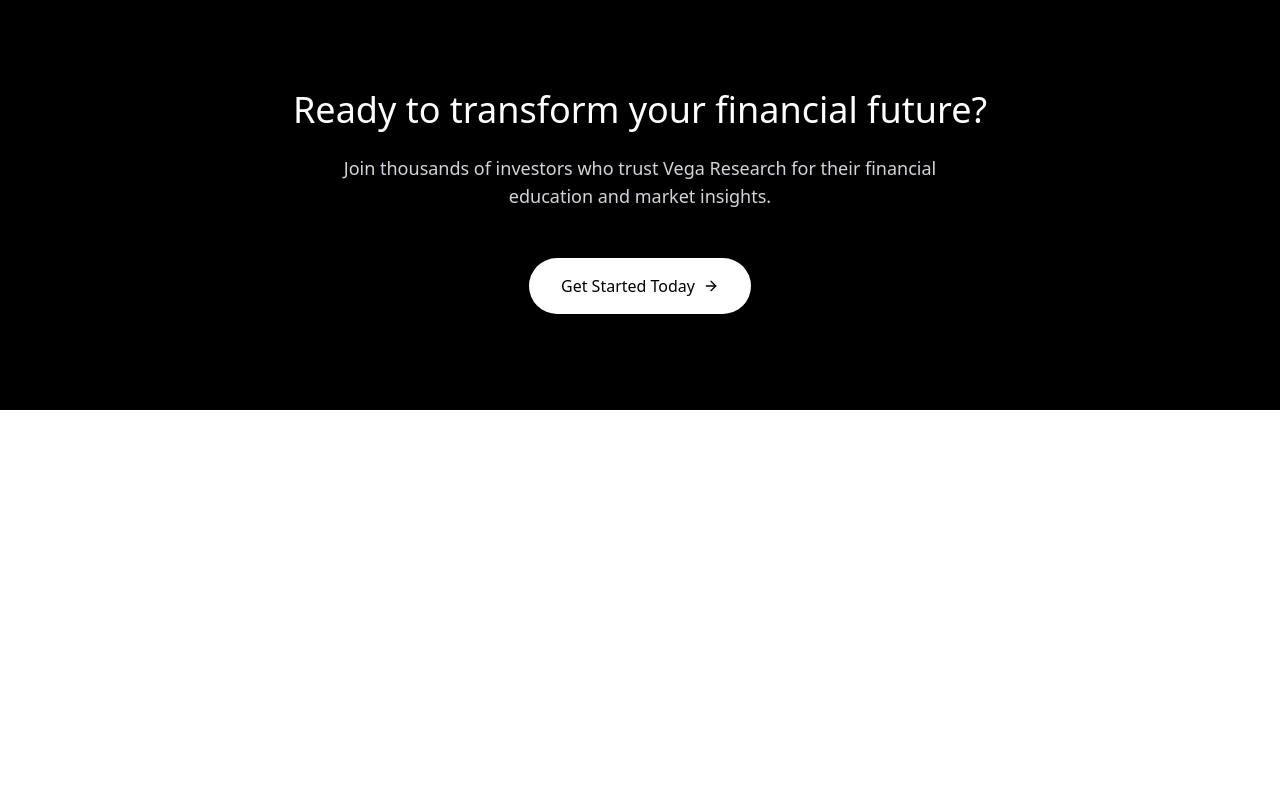
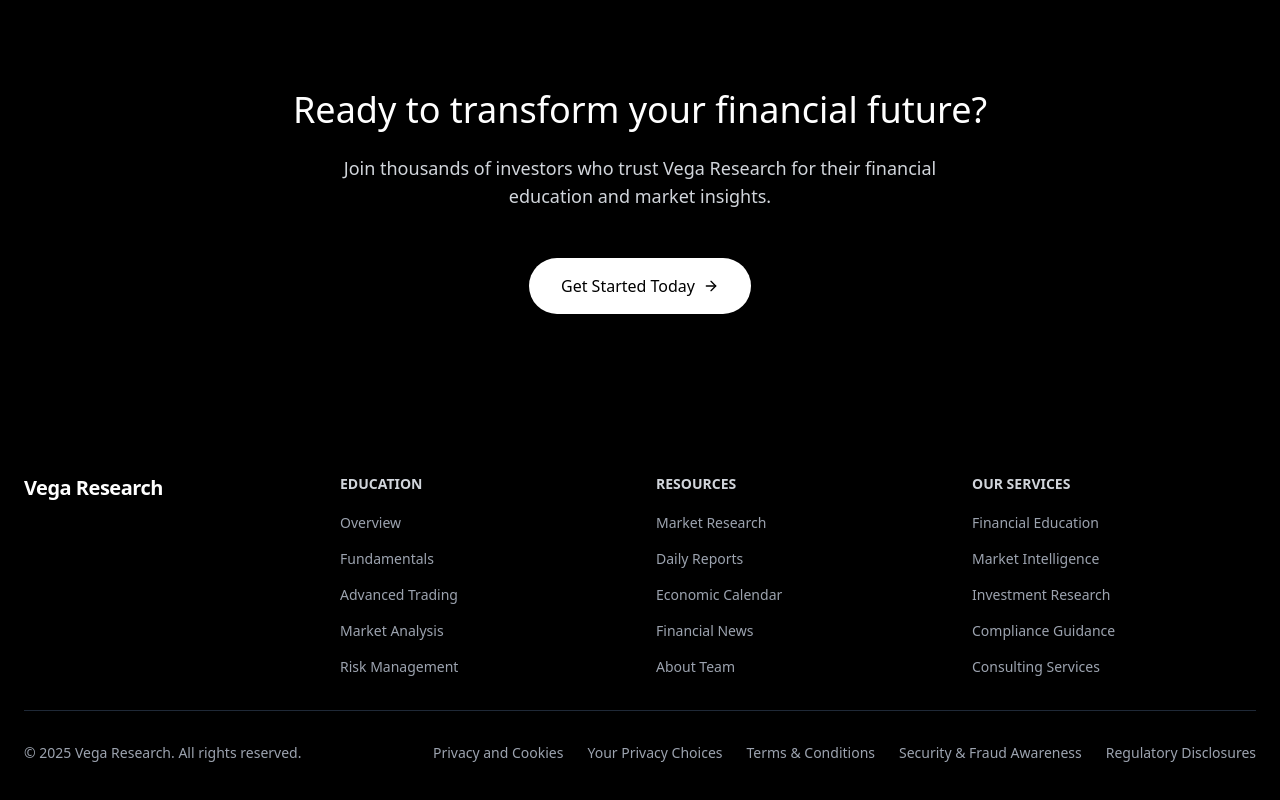
Before and after one commit to vegaresearch/vega-research-minimalist-bloom, a React (Vite) app: page / in a window 1280 px wide. Shown: the part 1416-2216 px from the top of the page. Before the commit the page ends 1826 px from the top, so only its background shows below. Built offline with nearby package versions, Linux system fonts and the light colour scheme.

Commit message:
Add tagline and footer
Add "Beyond the Ordinary" tagline and a footer section.

```diff
--- /dev/null
+++ b/src/components/Footer.tsx
@@ -0,0 +1,144 @@
+
+import { Link } from 'react-router-dom';
+import { Separator } from '@/components/ui/separator';
+
+const Footer = () => {
+  return (
+    <footer className="bg-black text-white">
+      <div className="max-w-7xl mx-auto px-6 py-16">
+        <div className="grid grid-cols-1 md:grid-cols-4 gap-8">
+          {/* Logo */}
+          <div className="md:col-span-1">
+            <Link to="/" className="text-xl font-semibold tracking-tight">
+              Vega Research
+            </Link>
+          </div>
+
+          {/* Education */}
+          <div>
+            <h3 className="text-sm font-semibold mb-4 text-gray-300">EDUCATION</h3>
+            <ul className="space-y-3">
+              <li>
+                <Link to="/learn" className="text-sm text-gray-400 hover:text-white transition-colors">
+                  Overview
+                </Link>
+              </li>
+              <li>
+                <Link to="/learn" className="text-sm text-gray-400 hover:text-white transition-colors">
+                  Fundamentals
+                </Link>
+              </li>
+              <li>
+                <Link to="/learn" className="text-sm text-gray-400 hover:text-white transition-colors">
+                  Advanced Trading
+                </Link>
+              </li>
+              <li>
+                <Link to="/learn" className="text-sm text-gray-400 hover:text-white transition-colors">
+                  Market Analysis
+                </Link>
+              </li>
+              <li>
+                <Link to="/learn" className="text-sm text-gray-400 hover:text-white transition-colors">
+                  Risk Management
+                </Link>
+              </li>
+            </ul>
+          </div>
+
+          {/* Resources */}
+          <div>
+            <h3 className="text-sm font-semibold mb-4 text-gray-300">RESOURCES</h3>
+            <ul className="space-y-3">
+              <li>
+                <Link to="/research" className="text-sm text-gray-400 hover:text-white transition-colors">
+                  Market Research
+                </Link>
+              </li>
+              <li>
+                <Link to="/research" className="text-sm text-gray-400 hover:text-white transition-colors">
+                  Daily Reports
+                </Link>
+              </li>
+              <li>
+                <Link to="/research" className="text-sm text-gray-400 hover:text-white transition-colors">
+                  Economic Calendar
+                </Link>
+              </li>
+              <li>
+                <Link to="/research" className="text-sm text-gray-400 hover:text-white transition-colors">
+                  Financial News
+                </Link>
+              </li>
+              <li>
+                <Link to="/about" className="text-sm text-gray-400 hover:text-white transition-colors">
+                  About Team
+                </Link>
+              </li>
+            </ul>
+          </div>
+
+          {/* Our Services */}
+          <div>
+            <h3 className="text-sm font-semibold mb-4 text-gray-300">OUR SERVICES</h3>
+            <ul className="space-y-3">
+              <li>
+                <Link to="/learn" className="text-sm text-gray-400 hover:text-white transition-colors">
+                  Financial Education
+                </Link>
+              </li>
+              <li>
+                <Link to="/research" className="text-sm text-gray-400 hover:text-white transition-colors">
+                  Market Intelligence
+                </Link>
+              </li>
+              <li>
+                <Link to="/research" className="text-sm text-gray-400 hover:text-white transition-colors">
+                  Investment Research
+                </Link>
+              </li>
+              <li>
+                <Link to="/legal" className="text-sm text-gray-400 hover:text-white transition-colors">
+                  Compliance Guidance
+                </Link>
+              </li>
+              <li>
+                <Link to="/about" className="text-sm text-gray-400 hover:text-white transition-colors">
+                  Consulting Services
+                </Link>
+              </li>
+            </ul>
+          </div>
+        </div>
+
+        <Separator className="my-8 bg-gray-800" />
+
+        {/* Bottom section */}
+        <div className="flex flex-col md:flex-row justify-between items-center space-y-4 md:space-y-0">
+          <div className="text-sm text-gray-400">
+            © 2025 Vega Research. All rights reserved.
+          </div>
+          <div className="flex flex-wrap gap-6 text-sm">
+            <Link to="/legal" className="text-gray-400 hover:text-white transition-colors">
+              Privacy and Cookies
+            </Link>
+            <Link to="/legal" className="text-gray-400 hover:text-white transition-colors">
+              Your Privacy Choices
+            </Link>
+            <Link to="/legal" className="text-gray-400 hover:text-white transition-colors">
+              Terms & Conditions
+            </Link>
+            <Link to="/legal" className="text-gray-400 hover:text-white transition-colors">
+              Security & Fraud Awareness
+            </Link>
+            <Link to="/legal" className="text-gray-400 hover:text-white transition-colors">
+              Regulatory Disclosures
+            </Link>
+          </div>
+        </div>
+      </div>
+    </footer>
+  );
+};
+
+export default Footer;
--- a/src/pages/Index.tsx
+++ b/src/pages/Index.tsx
@@ -1,6 +1,7 @@
 
 import { Link } from 'react-router-dom';
 import { ArrowRight, BookOpen, TrendingUp, Shield, Users } from 'lucide-react';
+import Footer from '../components/Footer';
 
 const Index = () => {
   return (
@@ -13,7 +14,10 @@ const Index = () => {
             <br />
             <span className="font-medium">Simplified.</span>
           </h1>
-          <p className="text-xl text-gray-600 mb-12 max-w-2xl mx-auto leading-relaxed">
+          <p className="text-xl text-gray-600 mb-4 max-w-2xl mx-auto leading-relaxed">
+            Beyond the Ordinary
+          </p>
+          <p className="text-lg text-gray-500 mb-12 max-w-2xl mx-auto leading-relaxed">
             Discover comprehensive financial education and cutting-edge market research
             that empowers intelligent investment decisions.
           </p>
@@ -103,6 +107,8 @@ const Index = () => {
           </Link>
         </div>
       </section>
+
+      <Footer />
     </div>
   );
 };
```
